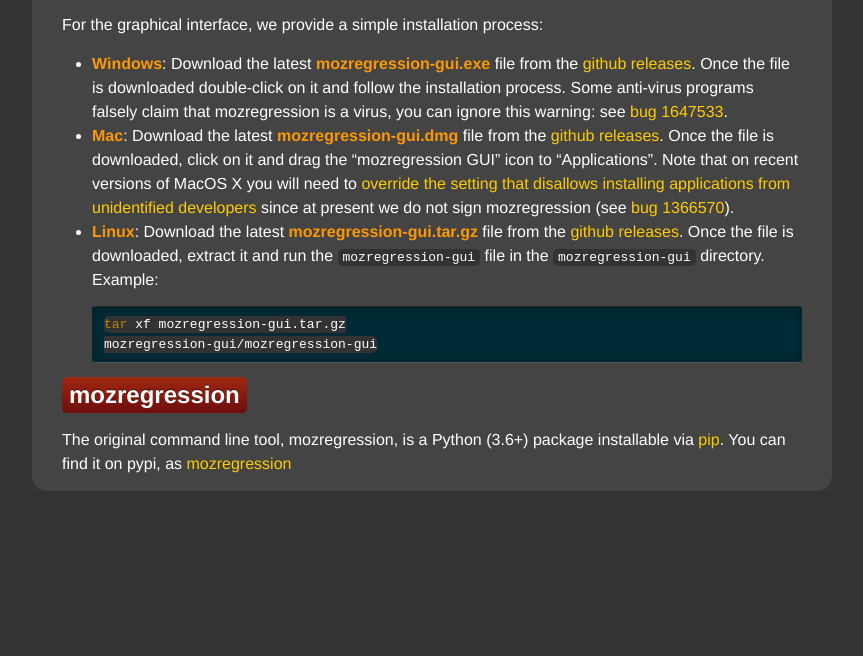
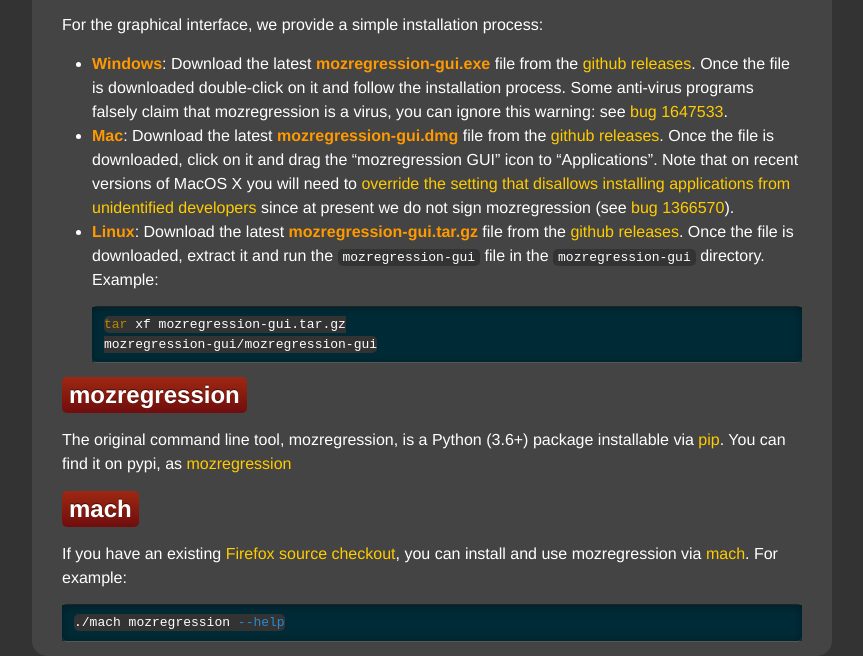
Before and after one commit to mozilla/mozregression, a Jekyll site: the page built from docs/install.md, in a window 1280 px wide. Shown: the part 341-997 px from the top of the page, without its empty margins (208-1071 px from the left). Built offline with Jekyll 4.4.1, drawn with Linux system fonts in a browser that asks for light colours; before the commit the page ends 900 px from its top, so only the background shows below that.

Commit message:
Add note on mach

````diff
--- a/docs/install.md
+++ b/docs/install.md
@@ -39,8 +39,19 @@
 package installable via [pip]. You can find it on pypi, as
 [mozregression](https://pypi.org/project/mozregression/)
 
+## mach
+
+If you have an existing [Firefox source checkout], you can install and use
+mozregression via [mach]. For example:
+
+```sh
+./mach mozregression --help
+```
+
 [github releases]: https://github.com/mozilla/mozregression/releases
 [bug 1366570]: https://bugzilla.mozilla.org/show_bug.cgi?id=1366570
 [bug 1581643]: https://bugzilla.mozilla.org/show_bug.cgi?id=1581643
 [bug 1647533]: https://bugzilla.mozilla.org/show_bug.cgi?id=1647533
 [pip]: https://pypi.org/project/pip/
+[Firefox source checkout]: https://firefox-source-docs.mozilla.org/contributing/vcs/mercurial.html
+[mach]: https://firefox-source-docs.mozilla.org/mach/index.html
````
